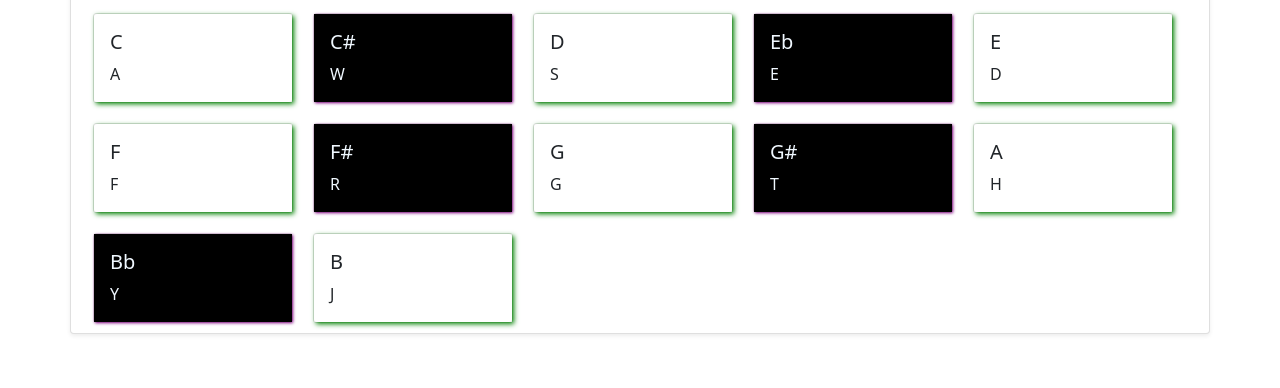
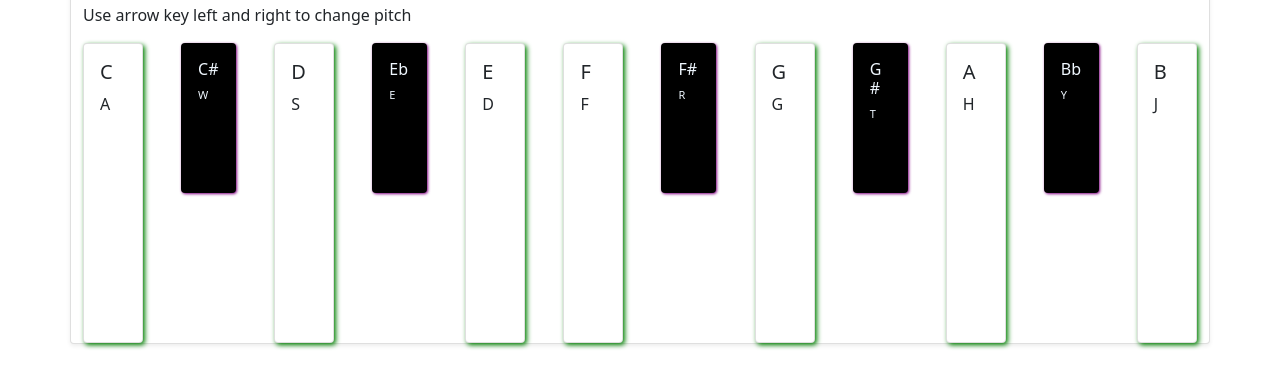
Before and after one commit to GoldenThrust/Piano, a plain HTML site: page index.html in a window 1280 px wide. Shown: the part 102-490 px from the top of the page. Drawn offline with nearby package versions, Linux system fonts and the light colour scheme.

Commit message:
restyling and some new update

```diff
--- a/index.html
+++ b/index.html
@@ -16,6 +16,7 @@
   <body>
     <div class="container card mt-5 shadow-sm rounded-5">
       <h1 class="text-success">Piano</h1>
+      <p>Use arrow key left and right to change pitch</p>
       <div class="movie-container">
         <!--card body-->
         <div class="movie card">
--- a/main.js
+++ b/main.js
@@ -16,7 +16,7 @@ window.addEventListener("keydown", (event) => {
 keys.forEach((key) => {
   var note = key.dataset.note;
   if (note.split("").splice(1, 1)[0] === "s") {
-    key.classList.add("black");
+    key.parentNode.classList.add("black");
   }
   key.addEventListener("mousedown", () => {
     // Play the corresponding piano sound
--- a/style.css
+++ b/style.css
@@ -1,24 +1,30 @@
 .movie-container {
   display: flex;
   flex-wrap: wrap;
+  position: relative;
+  justify-content: space-between;
 }
 .movie {
-  width: 200px;
-  margin: 10px;
-}
-.movie img {
-  width: 100%;
-}
-.key {
+  width: 60px;
+  height: 300px;
   box-shadow: 2px 2px 5px green;
   transition: all 0.2s ease-in-out;
 }
-.black {
+
+.black{
   background-color: black;
   color: aliceblue;
   box-shadow: 1px 1px 3px purple;
+  width: 55px;
+  height: 150px;
 }
-:is(.key, .black):active {
+.black h5{
+  font-size: 16px;
+}
+.black p{
+  font-size: 11px;
+}
+:is(.movie, .black):active {
   box-shadow: none;
   transform: translateY(5px);
 }
@@ -26,3 +32,6 @@
   box-shadow: none;
   transform: translateY(5px);
 }
+div{
+  position: relative;
+}
```
